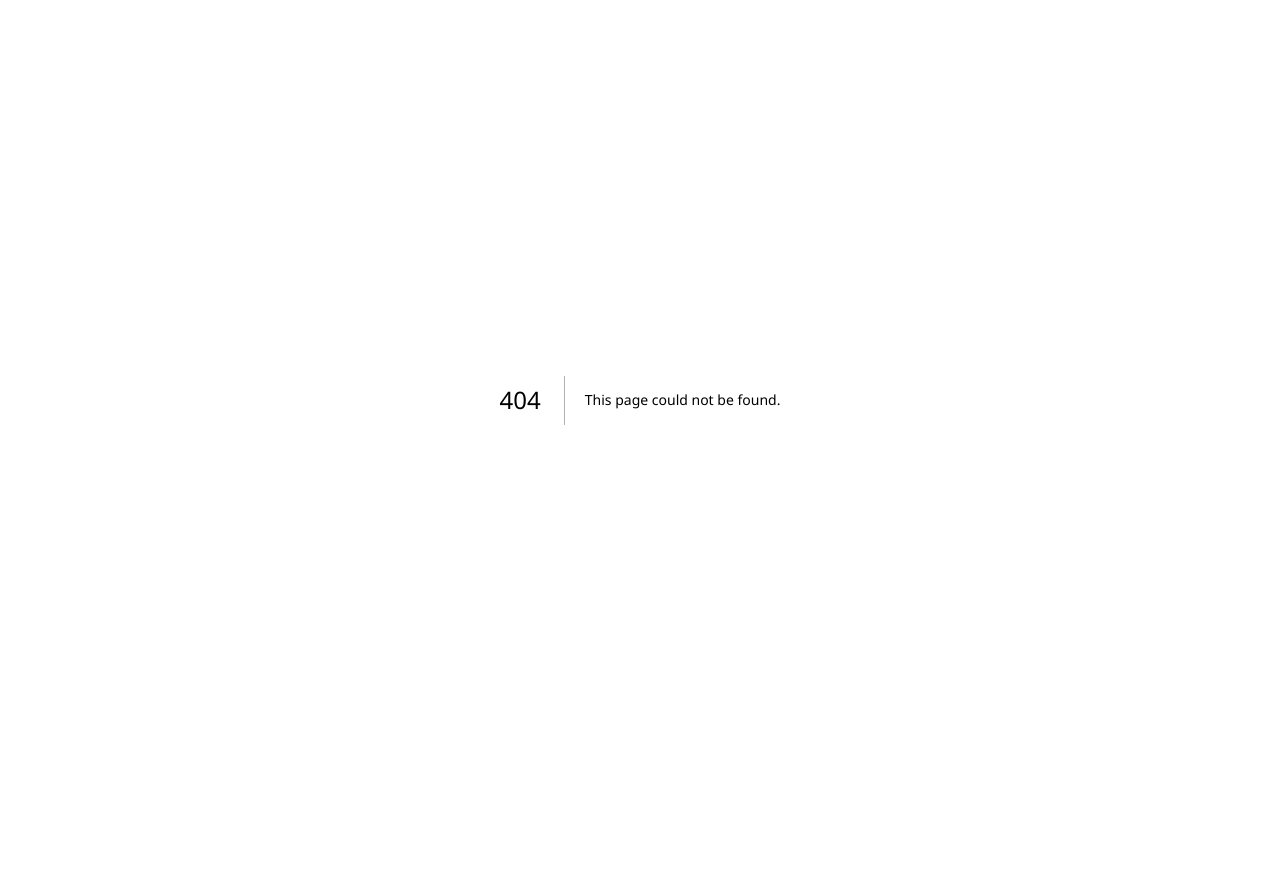
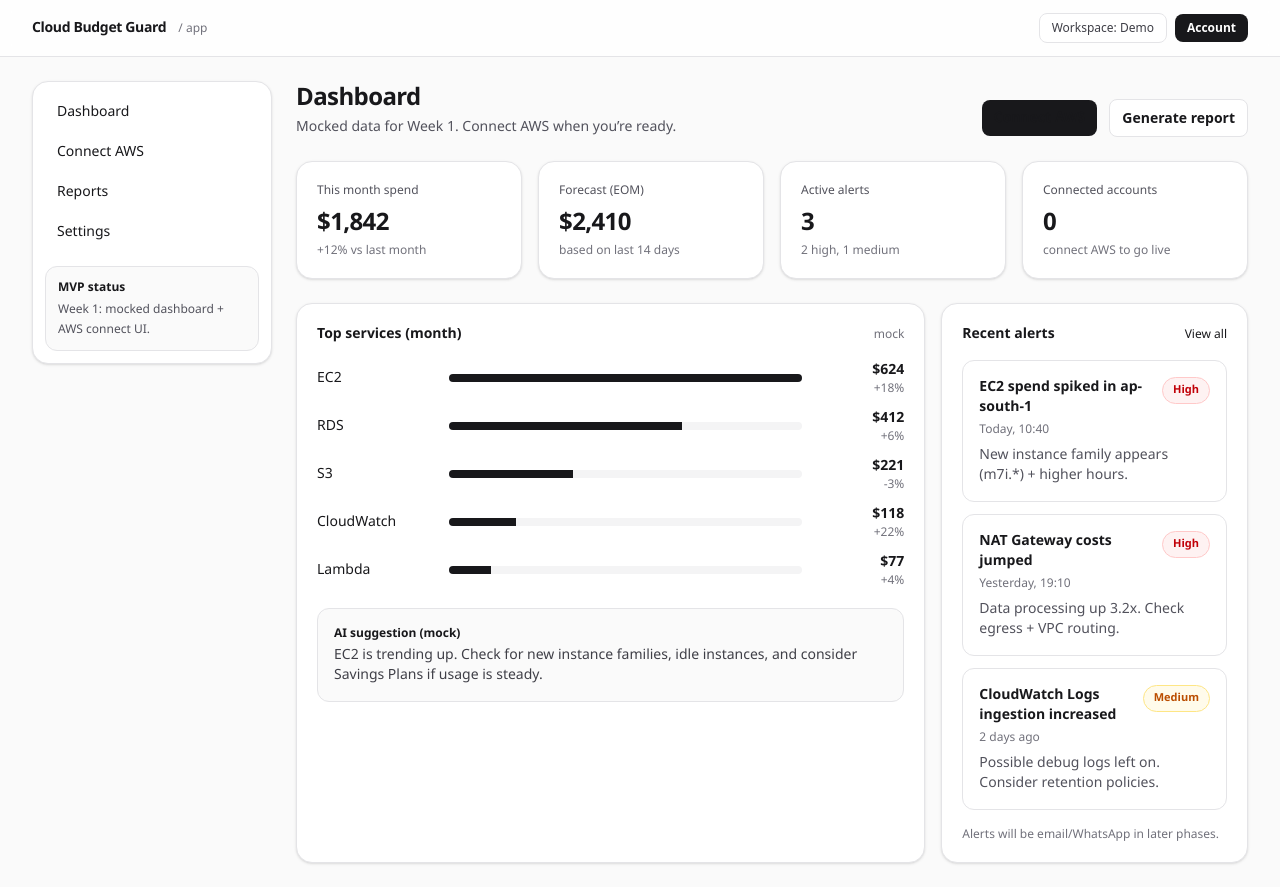
Before and after one commit to sangram-sethi/cloud-billing-tracker, a Next.js app: page /app in a window 1280 px wide. Before the commit this address had no page. Before the commit the page ends 800 px from the top, so only its background shows below. Built offline with nearby package versions, Linux system fonts and the light colour scheme.

Commit message:
feat(app): add mocked dashboard page

```diff
--- /dev/null
+++ b/src/app/(app)/app/page.tsx
@@ -0,0 +1,168 @@
+import Link from "next/link";
+
+const kpis = [
+  { label: "This month spend", value: "$1,842", hint: "+12% vs last month" },
+  { label: "Forecast (EOM)", value: "$2,410", hint: "based on last 14 days" },
+  { label: "Active alerts", value: "3", hint: "2 high, 1 medium" },
+  { label: "Connected accounts", value: "0", hint: "connect AWS to go live" },
+];
+
+const topServices = [
+  { name: "EC2", spend: 624, change: "+18%" },
+  { name: "RDS", spend: 412, change: "+6%" },
+  { name: "S3", spend: 221, change: "-3%" },
+  { name: "CloudWatch", spend: 118, change: "+22%" },
+  { name: "Lambda", spend: 77, change: "+4%" },
+];
+
+const anomalies = [
+  {
+    id: "ALRT-1042",
+    severity: "High",
+    title: "EC2 spend spiked in ap-south-1",
+    when: "Today, 10:40",
+    note: "New instance family appears (m7i.*) + higher hours.",
+  },
+  {
+    id: "ALRT-1039",
+    severity: "High",
+    title: "NAT Gateway costs jumped",
+    when: "Yesterday, 19:10",
+    note: "Data processing up 3.2x. Check egress + VPC routing.",
+  },
+  {
+    id: "ALRT-1033",
+    severity: "Medium",
+    title: "CloudWatch Logs ingestion increased",
+    when: "2 days ago",
+    note: "Possible debug logs left on. Consider retention policies.",
+  },
+];
+
+function dollars(n: number) {
+  return `$${n.toLocaleString()}`;
+}
+
+export default function AppDashboardPage() {
+  const maxSpend = Math.max(...topServices.map((s) => s.spend));
+
+  return (
+    <div className="space-y-6">
+      {/* Header */}
+      <div className="flex flex-col gap-2 sm:flex-row sm:items-end sm:justify-between">
+        <div>
+          <h1 className="text-2xl font-semibold tracking-tight">Dashboard</h1>
+          <p className="mt-1 text-sm text-zinc-600">
+            Mocked data for Week 1. Connect AWS when you’re ready.
+          </p>
+        </div>
+
+        <div className="flex items-center gap-3">
+          <Link
+            href="/app/connect-aws"
+            className="rounded-lg bg-zinc-900 px-3 py-2 text-sm font-semibold text-white hover:bg-zinc-800 transition-colors"
+          >
+            Connect AWS
+          </Link>
+          <button
+            type="button"
+            className="rounded-lg border border-zinc-200 bg-white px-3 py-2 text-sm font-semibold text-zinc-900 hover:bg-zinc-50 transition-colors"
+          >
+            Generate report
+          </button>
+        </div>
+      </div>
+
+      {/* KPI cards */}
+      <div className="grid gap-4 sm:grid-cols-2 lg:grid-cols-4">
+        {kpis.map((k) => (
+          <div
+            key={k.label}
+            className="rounded-2xl border border-zinc-200 bg-white p-5 shadow-sm"
+          >
+            <p className="text-xs font-medium text-zinc-600">{k.label}</p>
+            <p className="mt-2 text-2xl font-semibold tracking-tight text-zinc-900">
+              {k.value}
+            </p>
+            <p className="mt-1 text-xs text-zinc-500">{k.hint}</p>
+          </div>
+        ))}
+      </div>
+
+      {/* Main grid */}
+      <div className="grid gap-4 lg:grid-cols-3">
+        {/* Top services */}
+        <div className="rounded-2xl border border-zinc-200 bg-white p-5 shadow-sm lg:col-span-2">
+          <div className="flex items-center justify-between">
+            <h2 className="text-sm font-semibold text-zinc-900">Top services (month)</h2>
+            <p className="text-xs text-zinc-500">mock</p>
+          </div>
+
+          <div className="mt-4 space-y-3">
+            {topServices.map((s) => {
+              const w = Math.max(6, Math.round((s.spend / maxSpend) * 100));
+              return (
+                <div key={s.name} className="grid grid-cols-[120px_1fr_90px] items-center gap-3">
+                  <div className="text-sm font-medium text-zinc-900">{s.name}</div>
+                  <div className="h-2 rounded-full bg-zinc-100 overflow-hidden">
+                    <div className="h-full bg-zinc-900" style={{ width: `${w}%` }} />
+                  </div>
+                  <div className="text-right">
+                    <div className="text-sm font-semibold text-zinc-900">{dollars(s.spend)}</div>
+                    <div className="text-xs text-zinc-500">{s.change}</div>
+                  </div>
+                </div>
+              );
+            })}
+          </div>
+
+          <div className="mt-5 rounded-xl border border-zinc-200 bg-zinc-50 p-4">
+            <p className="text-xs font-semibold text-zinc-900">AI suggestion (mock)</p>
+            <p className="mt-1 text-sm text-zinc-700">
+              EC2 is trending up. Check for new instance families, idle instances, and consider
+              Savings Plans if usage is steady.
+            </p>
+          </div>
+        </div>
+
+        {/* Alerts */}
+        <div className="rounded-2xl border border-zinc-200 bg-white p-5 shadow-sm">
+          <div className="flex items-center justify-between">
+            <h2 className="text-sm font-semibold text-zinc-900">Recent alerts</h2>
+            <Link href="/app/reports" className="text-xs font-medium text-zinc-600 hover:text-zinc-900">
+              View all
+            </Link>
+          </div>
+
+          <div className="mt-4 space-y-3">
+            {anomalies.map((a) => (
+              <div key={a.id} className="rounded-xl border border-zinc-200 p-4">
+                <div className="flex items-start justify-between gap-3">
+                  <div>
+                    <p className="text-sm font-semibold text-zinc-900">{a.title}</p>
+                    <p className="mt-1 text-xs text-zinc-500">{a.when}</p>
+                  </div>
+                  <span
+                    className={[
+                      "rounded-full px-2.5 py-1 text-[11px] font-semibold",
+                      a.severity === "High"
+                        ? "bg-red-50 text-red-700 border border-red-200"
+                        : "bg-amber-50 text-amber-700 border border-amber-200",
+                    ].join(" ")}
+                  >
+                    {a.severity}
+                  </span>
+                </div>
+                <p className="mt-2 text-sm text-zinc-600">{a.note}</p>
+              </div>
+            ))}
+          </div>
+
+          <div className="mt-4 text-xs text-zinc-500">
+            Alerts will be email/WhatsApp in later phases.
+          </div>
+        </div>
+      </div>
+    </div>
+  );
+}
```
